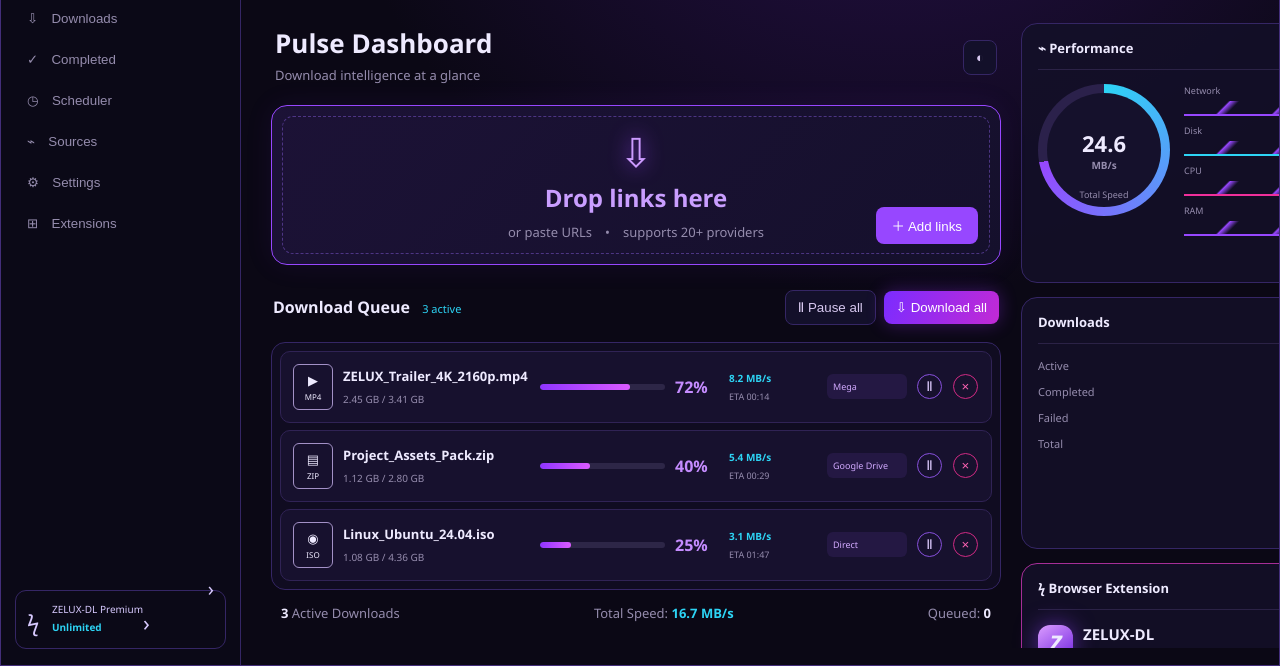
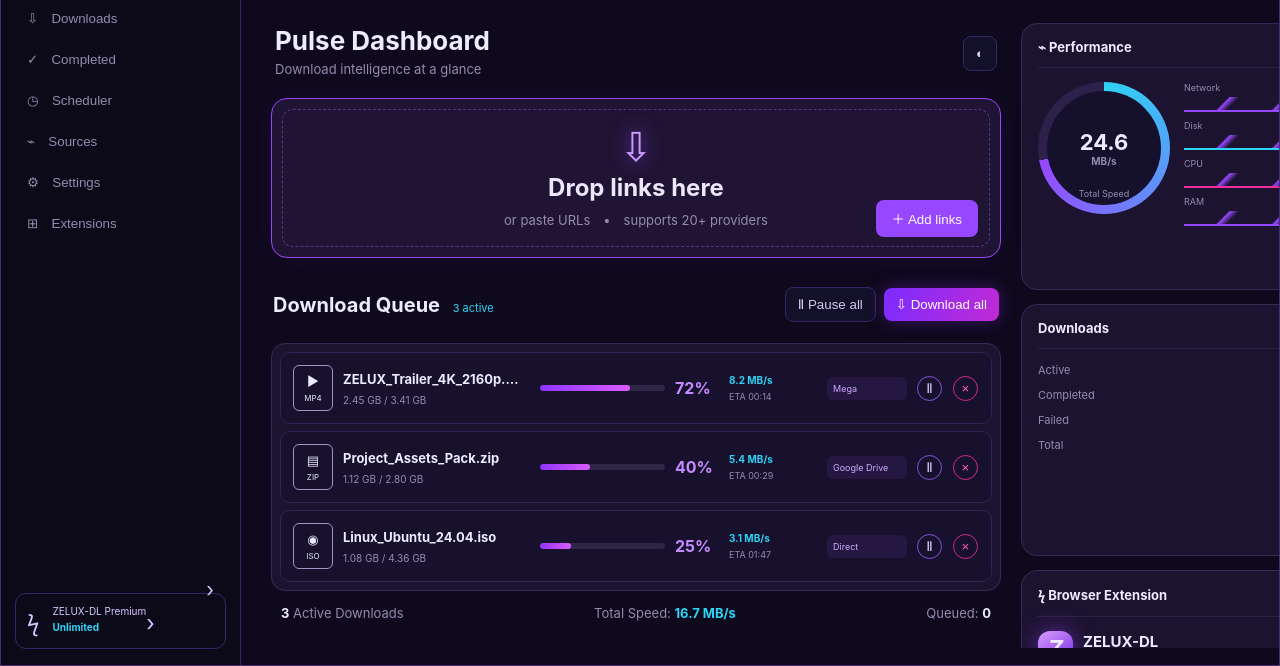
Before and after one commit to SMOKEx2/Zelux-DL, a browser extension: page desktop/index.html in a window 1280 px wide. Shown: the part 134-800 px from the top of the page. Drawn offline with Linux system fonts and the light colour scheme.

Commit message:
Match desktop UI tokens to Figma export

```diff
--- a/desktop/figma-alignment.css
+++ b/desktop/figma-alignment.css
@@ -1,4 +1,4 @@
 /* Geometry tokens from the ZELUX-DL Pulse Dashboard Figma frame (1440x900). */
-.side{width:240px}.top{margin-left:20px;margin-right:20px}.grid{padding-left:30px;padding-right:30px;gap:20px}.left{flex:0 0 730px;width:730px}.rail{width:390px;flex-basis:390px}.drop{width:730px;height:160px}.queue{width:730px}.panel{border-radius:16px}.perf{height:260px}.summary{height:252px}.ext{height:108px}.shell{height:100vh;min-height:0;overflow:hidden}.main{height:100vh;overflow:hidden}.grid{height:calc(100vh - 119px);overflow:hidden}
+.side{width:240px}.top{margin-left:20px;margin-right:20px}.grid{padding-left:30px;padding-right:30px;gap:20px}.left{flex:0 0 730px;width:730px}.rail{width:390px;flex-basis:390px}.drop{width:730px;height:160px}.queue{width:730px}.panel{border-radius:16px}.perf{height:267px}.summary{height:252px}.ext{height:123px}.shell{height:100vh;min-height:0;overflow:hidden}.main{height:100vh;overflow:hidden}.grid{height:calc(100vh - 119px);overflow:hidden}body{background:#0E091C;font-family:Inter,"Segoe UI",system-ui,sans-serif}.panel,.queue{background:#1C1330;border-color:#382952}.drop{background:#1F1433}.queue-row{background:#21173B;border-color:#382952}.primary{background:#F233A6}.drop h2{font-size:24px;color:#EBE6FA}.queue-title h2{font-size:20px}.queue-row{min-height:66px}
 .window-chrome{position:fixed;z-index:20;inset:0 0 auto 0;height:30px;display:flex;align-items:center;justify-content:space-between;padding-left:14px;color:#cfc4e8;font-size:11px;background:#160b2b;border-bottom:1px solid #3b2370;-webkit-app-region:drag}.window-chrome div{display:flex;height:100%;-webkit-app-region:no-drag}.window-chrome button{width:46px;border:0;background:transparent;color:#d9cdf0;font-size:16px}.window-chrome button:hover{background:#31204f}.window-chrome button:last-child:hover{background:#b42372}.top{margin-top:48px}.grid{padding-top:26px;height:calc(100vh - 149px)}
 @media(max-width:1200px){.left{flex-basis:auto;width:auto}.rail{width:280px;flex-basis:280px}.drop,.queue{width:auto}}
```
